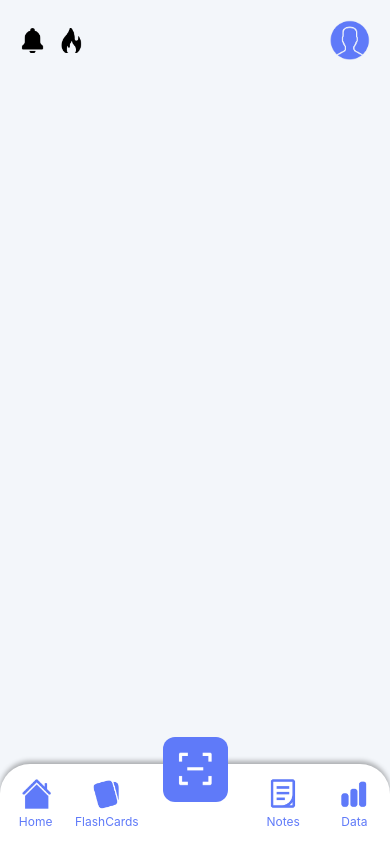
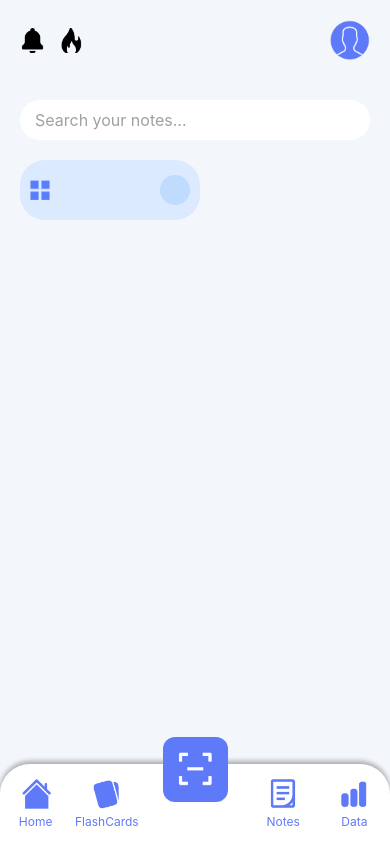
Before and after one commit to sapphiregaze/Intelli-Learn, a React Native app in the folder mobile/: screen /Notes in a window 390 px wide. Built offline with nearby package versions, Linux system fonts and the light colour scheme.

Commit message:
Fix Button

```diff
--- a/mobile/NotesScreen.js
+++ b/mobile/NotesScreen.js
@@ -36,6 +36,22 @@ export default function TestScreen() {
         <TouchableOpacity onPress={() => navigation.navigate('Profile')}>
           <Image source={require('./assets/profile.png')} style={styles.headerIconProfile} />
         </TouchableOpacity>
+      </View>
+
+      {/* Search bar */}
+      <TextInput
+        style={styles.searchBar}
+        placeholder="Search your notes..."
+        placeholderTextColor="#A0A0A0"
+      />
+
+      {/* Custom button */}
+      <View style={styles.customButton}>
+        <Image
+          source={require('./assets/squares.png')}
+          style={styles.buttonIcon}
+        />
+        <View style={styles.buttonCircle} />
       </View>
 
       <View style={styles.content}>
@@ -150,4 +166,38 @@ const styles = StyleSheet.create({
     height: 40,
     resizeMode: 'contain'
   },
+  searchBar: {
+    backgroundColor: 'white',
+    marginHorizontal: 20,
+    marginTop: 20,
+    borderRadius: 20,
+    paddingHorizontal: 15,
+    height: 40,
+    fontSize: 16,
+  },
+  customButton: {
+    flexDirection: 'row',
+    backgroundColor: '#DBEAFE',
+    alignItems: 'center',
+    paddingHorizontal: 10,
+    paddingVertical: 15, // Augmentez cette valeur pour plus de hauteur
+    borderRadius: 25,
+    marginTop: 20,
+    marginLeft: 20,
+    marginRight: 190, // Ajouter une marge à droite pour réduire la largeur totale
+    width: 'auto',  // S'assurer que la largeur s'adapte au contenu, ou définir une largeur fixe
+  },
+  buttonIcon: {
+    width: 20,
+    height: 20,
+    marginRight: 10,
+  },
+  buttonCircle: {
+    width: 30,
+    height: 30,
+    borderRadius: 40,
+    backgroundColor: '#BFDBFE',
+    marginLeft: 'auto',
+  },
+
 });
```
Also changed, not shown: mobile/assets/arrowdown.png (added), mobile/assets/squares.png (added).
